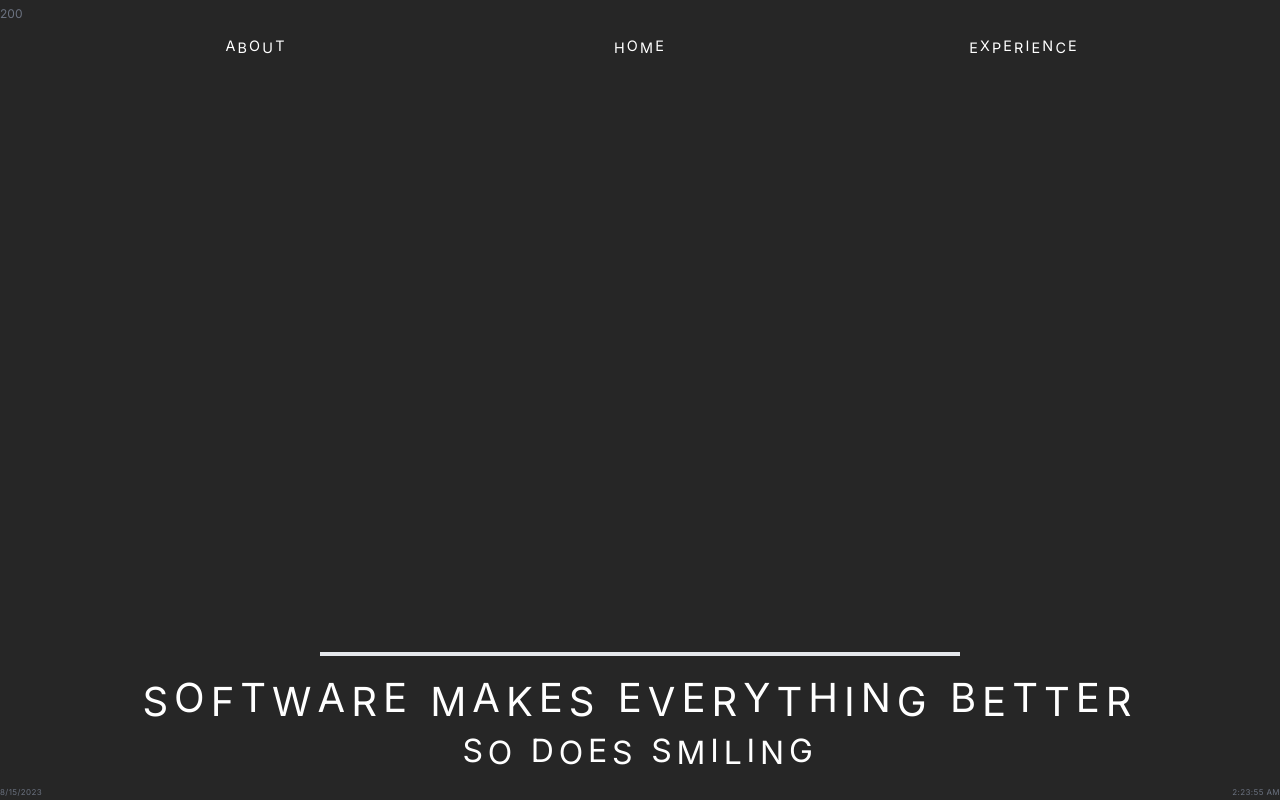
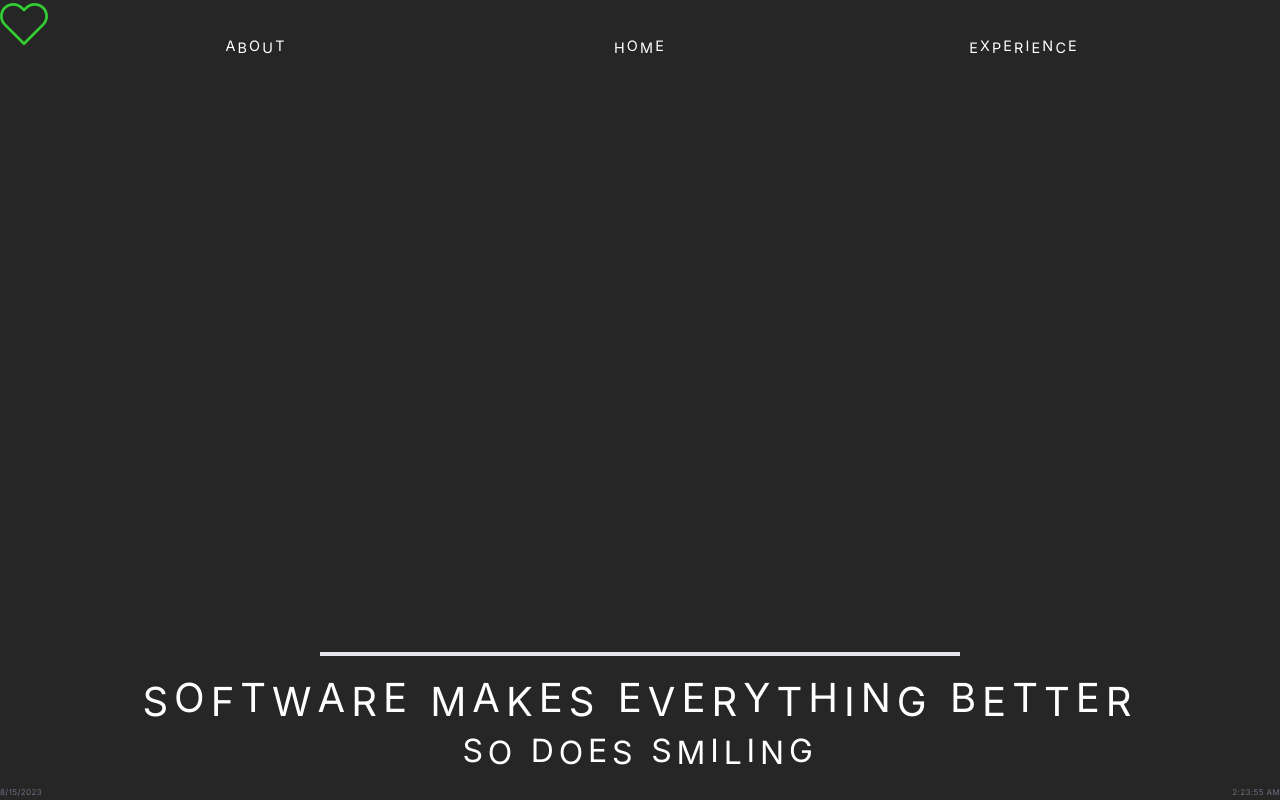
Before and after one commit to DaveyDevsALot/abstract, a Next.js app: page / in a window 1280 px wide. Built offline with nearby package versions, Linux system fonts and the light colour scheme.

Commit message:
Adds health check styles and colors

```diff
--- a/app/components/ui/dateTime/DateTime.module.css
+++ b/app/components/ui/dateTime/DateTime.module.css
@@ -1,3 +1,3 @@
 .dateTimeMain {
-  @apply text-gray-500 hover:text-gray-50 tracking-wider flex justify-between text-[0.5rem] uppercase fixed bottom-1 left-0 right-0;
+  @apply text-gray-500 hover:text-gray-50 tracking-wider flex justify-between text-[0.5rem] hover:text-[1.5rem] uppercase fixed bottom-1 left-0 right-0 transition-all;
 }
--- a/app/components/ui/healthCheck/HealthCheck.jsx
+++ b/app/components/ui/healthCheck/HealthCheck.jsx
@@ -1,20 +1,35 @@
 import React, { useEffect, useState } from 'react'
+import Image from 'next/image'
+
 import { GET } from '../../../api/route'
 import classes from '../healthCheck/HealthCheck.module.css'
 import { useInterval } from '../../../hooks/useInterval'
+import HeartSvg from '../heartSvg/HeartSvg'
 
+const determineHealthStatusColor = (data, isLoading) => {
+  if (data && !isLoading) return 'limegreen'
+  else if (!data && !isLoading) return 'red'
+  else return 'white'
+}
 export const HealthCheck = () => {
-  const [data, setData] = useState({})
-
+  const [data, setData] = useState(null)
+  const [isLoading, setIsLoading] = useState(true)
   useInterval(async () => {
+    setIsLoading(true)
     const result = await GET()
+    console.log('HEALTH CHECK: ', result)
+    setIsLoading(false)
     setData(result)
   }, 5000)
-  console.log(data)
   return (
-    <div>
-      {data && <p className={classes.healthCheck}>{data.status}</p>}
-      {!data && <p className={classes.healthCheck}>BAD</p>}
+    <div className={classes.healthCheckMain}>
+      <HeartSvg
+        style={{
+          position: 'absolute',
+          top: 0,
+          fill: determineHealthStatusColor(data, isLoading),
+        }}
+      />
     </div>
   )
 }
--- a/app/components/ui/healthCheck/HealthCheck.module.css
+++ b/app/components/ui/healthCheck/HealthCheck.module.css
@@ -1,3 +1,3 @@
-.healthCheck {
-  @apply text-gray-500 hover:text-gray-50 fixed top-2 text-[0.75rem];
+.healthCheckMain {
+  @apply hover:w-12 hover:h-12 h-4 w-4 fixed top-0 transition-all
 }
--- /dev/null
+++ b/app/components/ui/heartSvg/HeartSvg.jsx
@@ -0,0 +1,11 @@
+const HeartSvg = (props) => (
+  <svg
+    xmlns="http://www.w3.org/2000/svg"
+    xmlSpace="preserve"
+    viewBox="0 0 471.701 471.701"
+    {...props}
+  >
+    <path d="M433.601 67.001c-24.7-24.7-57.4-38.2-92.3-38.2s-67.7 13.6-92.4 38.3l-12.9 12.9-13.1-13.1c-24.7-24.7-57.6-38.4-92.5-38.4-34.8 0-67.6 13.6-92.2 38.2-24.7 24.7-38.3 57.5-38.2 92.4 0 34.9 13.7 67.6 38.4 92.3l187.8 187.8c2.6 2.6 6.1 4 9.5 4 3.4 0 6.9-1.3 9.5-3.9l188.2-187.5c24.7-24.7 38.3-57.5 38.3-92.4.1-34.9-13.4-67.7-38.1-92.4zm-19.2 165.7-178.7 178-178.3-178.3c-19.6-19.6-30.4-45.6-30.4-73.3s10.7-53.7 30.3-73.2c19.5-19.5 45.5-30.3 73.1-30.3 27.7 0 53.8 10.8 73.4 30.4l22.6 22.6c5.3 5.3 13.8 5.3 19.1 0l22.4-22.4c19.6-19.6 45.7-30.4 73.3-30.4 27.6 0 53.6 10.8 73.2 30.3 19.6 19.6 30.3 45.6 30.3 73.3.1 27.7-10.7 53.7-30.3 73.3z" />
+  </svg>
+)
+export default HeartSvg
--- /dev/null
+++ b/app/components/ui/heartSvg/HeartSvg.module.css
@@ -0,0 +1,3 @@
+.heartSvg {
+  @apply hover:text-[1.5rem];
+}
--- a/next.config.js
+++ b/next.config.js
@@ -1,10 +1,10 @@
-const currentGitBranchName = require("current-git-branch");
-
+const currentGitBranchName = require('current-git-branch')
+const currentBranchName = currentGitBranchName()
 // next.config.js
 module.exports = {
   // ... rest of the configuration.
+  env: {
+    GIT_BRANCH: process.env.GIT_BRANCH || currentBranchName,
+  },
   output: 'standalone',
-  env: {
-    GIT_BRANCH: currentGitBranchName()
-  }
 }
--- a/package.json
+++ b/package.json
@@ -8,7 +8,8 @@
     "start": "next start",
     "lint": "next lint",
     "storybook": "storybook dev -p 6006",
-    "build-storybook": "storybook build"
+    "build-storybook": "storybook build",
+    "get-branch": "branch=$(git rev-parse --symbolic-full-name --abbrev-ref HEAD); if [[ $branch ]]; then echo $branch; fi;"
   },
   "dependencies": {
     "autoprefixer": "10.4.15",
@@ -20,6 +21,7 @@
     "react": "18.2.0",
     "react-dom": "18.2.0",
     "split-type": "^0.3.3",
+    "current-git-branch": "^1.1.0",
     "tailwindcss": "3.3.3"
   },
   "eslintConfig": {
@@ -36,7 +38,6 @@
     "@storybook/nextjs": "^7.2.3",
     "@storybook/react": "^7.2.3",
     "@storybook/testing-library": "^0.2.0",
-    "current-git-branch": "^1.1.0",
     "eslint-plugin-storybook": "^0.6.13",
     "storybook": "^7.2.3"
   }
```
Also changed, not shown: 2 other files (tests, documents, lock files or other folders).
